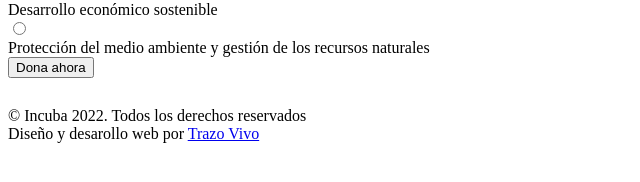
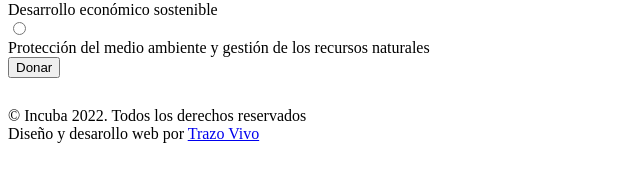
Before and after one commit to gilbertotv/incuba, a Gatsby site: page /dona in a window 1280 px wide. Shown: the part 452-634 px from the top of the page, 0-640 px from the left. Built offline with nearby package versions, Linux system fonts and the light colour scheme; Gatsby itself is replaced by a stand-in of ours.

Commit message:
changes paypl

```diff
--- a/src/components/home/SectionEstrategia.tsx
+++ b/src/components/home/SectionEstrategia.tsx
@@ -11,7 +11,7 @@ const SectionEstrategia = ({
 	action,
 }) => {
 	return (
-		<Section className={`${className}`}>
+		<Section className={`${className} min-h-0 sm:min-h-screen`}>
 			<div className="flex flex-col md:flex-row my-12 md:my-0">
 				<div className="md:w-2/5">
 					<p className="text-xl font-benton700 text-orange1 sm:text-3xl md:-mt-24 mb-8 sm:mb-16">
--- a/src/components/layout/Header.tsx
+++ b/src/components/layout/Header.tsx
@@ -11,7 +11,7 @@ const Header = (props: IProps) => {
 	return (
 		<header>
 			<div className="w-screen absolute">
-				<div className="sm:container px-4 sm:px-0 py-4 z-10">
+				<div className="sm:container p-4 z-10">
 					<Link className="inline-flex" to="/">
 						<img src={logo} alt="Incuba ONG Logo" className="w-48" />
 					</Link>
--- a/src/pages/dona.tsx
+++ b/src/pages/dona.tsx
@@ -60,7 +60,15 @@ const Dona = () => {
 							/>
 						))}
 					</div>
-					<Button text="Dona ahora" variant="orange" />
+					<Button
+						text="Donar"
+						variant="orange"
+						action={() =>
+							window.open(
+								"https://www.paypal.com/donate?token=aBB9DzrDy00ndv2Q3SmachN9VsN-4RM7dzP_LJTBHObjYUj8ma21f_jgbiEngY5QFwQs-8mnLWHxRUAm"
+							)
+						}
+					/>
 				</div>
 			</Section>
 		</Layout>
```
